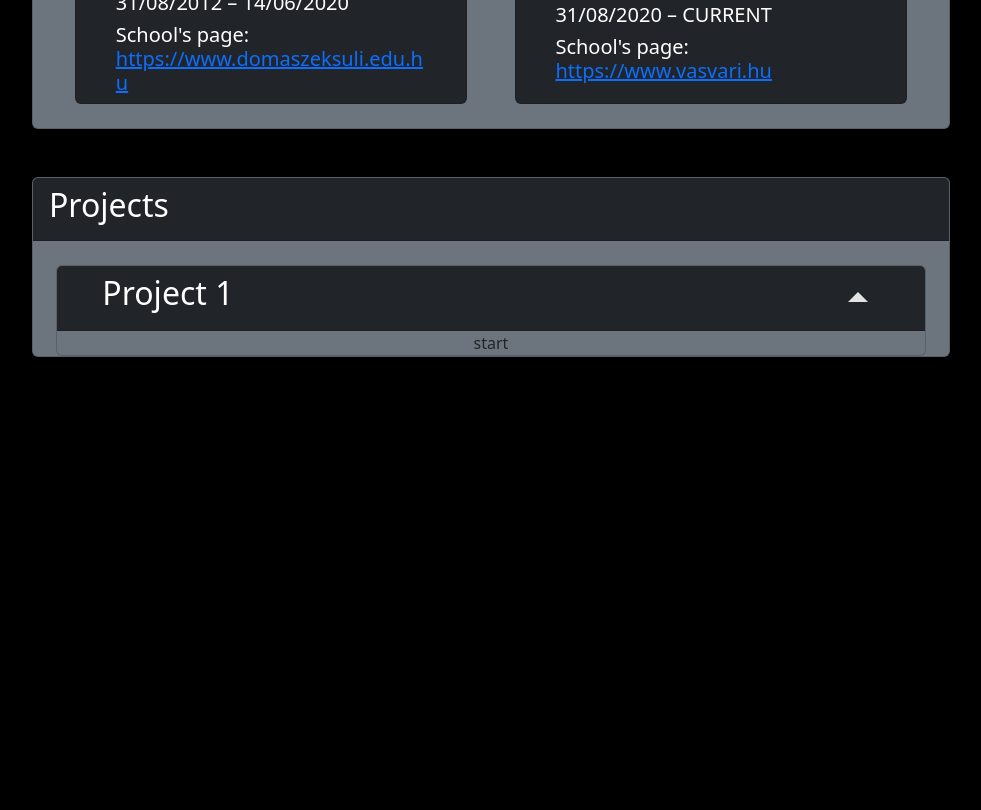
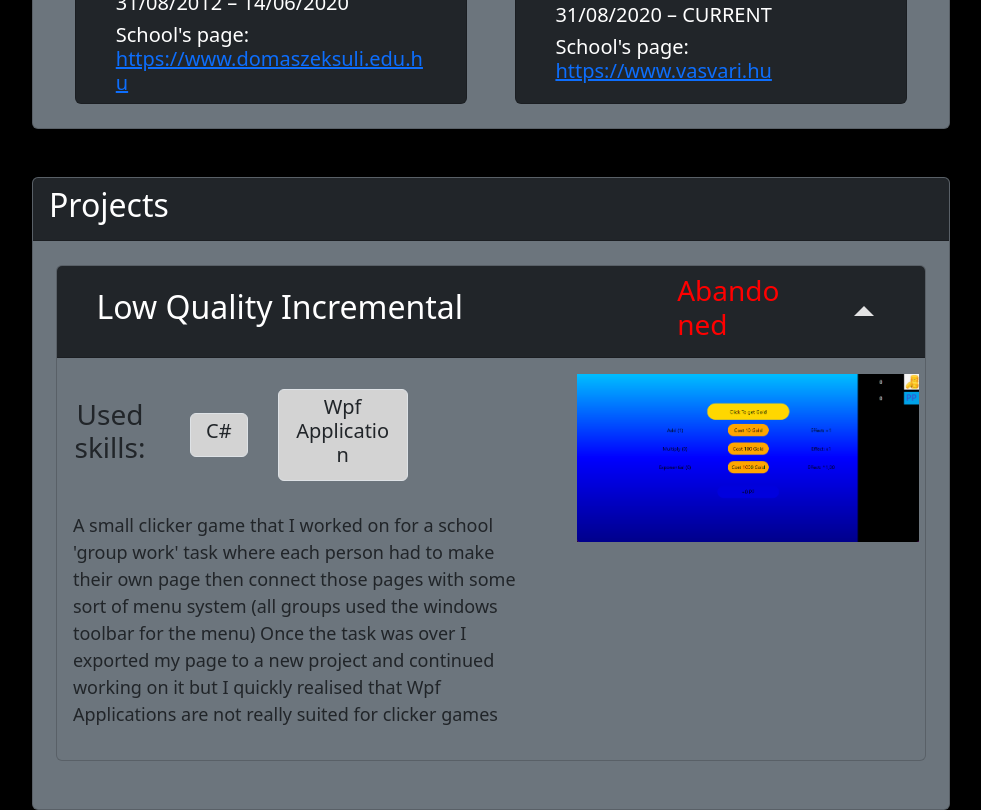
Before and after one commit to b0szazal/portfolio, a plain HTML site: page index.html in a window 1280 px wide. Shown: the part 701-1511 px from the top of the page, without its empty margins (237-1218 px from the left). Before the commit the page ends 1058 px from the top, so only its background shows below. Drawn offline with nearby package versions, Linux system fonts and the light colour scheme.

Commit message:
1 project with image you can click to expand

```diff
--- /dev/null
+++ b/Styles/modalStyle.css
@@ -0,0 +1,5 @@
+#imageModal{
+    width: fit-content;
+    background-color: lightgray;
+    color: black;
+}
--- a/Styles/projectsStyle.css
+++ b/Styles/projectsStyle.css
@@ -4,6 +4,25 @@
 }
 .maxw-95{
     max-width: 95%;
+}
+.abandoned{
+    color: red;
+}
+.skillCard{
+    max-width: fit-content;
+    background-color: lightgray;
+    margin: 15px;
+    padding: 5px 15px;
+}
+.skillCard:hover{
+    background-color: gainsboro;
+}
+.description{
+    margin-top: 10px;
+    font-size: 18px;
+}
+.projectImage{
+    cursor:zoom-in;
 }
 
 .expandedProject{
--- a/index.html
+++ b/index.html
@@ -10,6 +10,7 @@
     <link rel="stylesheet" href="Styles/personalDetailsStyle.css">
     <link rel="stylesheet" href="Styles/educationStyle.css">
     <link rel="stylesheet" href="Styles/projectsStyle.css">
+    <link rel="stylesheet" href="Styles/modalStyle.css">
     <script src="https://cdn.jsdelivr.net/npm/bootstrap@5.3.3/dist/js/bootstrap.bundle.min.js" defer></script>
     <script src="Scripts/main.js" defer></script>
     <script src="Scripts/projectsScript.js" defer></script>
@@ -43,6 +44,19 @@
                 <div id="liveToast" class="toast bg-info rounded-4" role="alert" aria-live="assertive" aria-atomic="true">
                   <div class="toast-body text-center">
                     <h5 id="toastMessage"></h5>
+                  </div>
+                </div>
+              </div>
+              <div class="modal fade" id="Modal" tabindex="-1" aria-labelledby="exampleModalLabel" aria-hidden="true">
+                <div class="modal-dialog modal-dialog-centered d-flex justify-content-center">
+                  <div class="modal-content" id="imageModal">
+                    <div class="modal-header">
+                      <h1 class="modal-title fs-5" id="exampleModalLabel">Images</h1>
+                      <button type="button" class="btn-close" data-bs-dismiss="modal" aria-label="Close"></button>
+                    </div>
+                    <div class="modal-body">
+                      <img src="Images/LQI.png">
+                    </div>
                   </div>
                 </div>
               </div>
@@ -96,15 +110,39 @@
                             <h2>Projects</h2>
                         </div>
                         <div class="card-content">
-                            <div id="project1" class="card bg-secondary rounded m-auto  mt-4 maxw-95 expandedProject">
-                                <div class="card-header bg-dark text-white row w-100 m-auto justify-content-around" id="project1Toggler">
-                                    <h2 class="col-10">Project 1</h2>
+                            <div id="project1" class="card bg-secondary rounded m-auto  mt-4 maxw-95 expandedProject mb-5">
+                                <div class="card-header bg-dark text-white row w-100 m-auto justify-content-around align-items-center" id="project1Toggler">
+                                    <h2 class="col-8">Low Quality Incremental</h2>
+                                    <h3 class="col-2 abandoned">
+                                        Abandoned
+                                    </h3>
                                     <div class="col-1 text-right" id="project1Expand">
                                         <svg xmlns="http://www.w3.org/2000/svg" height="48px" viewBox="0 -960 960 960" width="48px" fill="#e3e3e3"><path d="m280-400 200-200 200 200H280Z"/></svg>
                                     </div>
                                 </div>
-                                <div class="card-content text-center">
-                                    start
+                                <div class="card-content text-center row mt-3 mb-3 ">
+                                    <div class="col-7">
+                                        <div class="row align-items-center">
+                                            <h3 class="col-3">Used skills: </h3>
+                                            <div class="border rounded col-3 skillCard">
+                                                <h5>C#</h5>
+                                            </div>
+                                            <div class="border rounded col-3 skillCard">
+                                                <h5>Wpf Application</h5>
+                                            </div>
+                                        </div>
+                                        <div class="description">
+                                            <p class="m-3 text-start"> A small clicker game that I worked on for a school 'group work' task
+                                            where each person had to make their own page then connect those pages with
+                                            some sort of menu system (all groups used the windows toolbar for the menu)
+                                            Once the task was over I exported my page to a new project and continued working on it
+                                            but I quickly realised that Wpf Applications are not really suited for clicker games
+                                            </p>
+                                        </div>
+                                    </div>
+                                    <div class="col-4">
+                                        <img class="projectImage" data-bs-toggle="modal"  data-bs-target="#Modal" src="Images/LQI.png" alt="LowQualityIncremental Image" title="image of Low Quality Incremental" width="125%">
+                                    </div>
                                 </div>
                             </div>
                         </div>
```
Also changed, not shown: Images/LQI.png (added).
